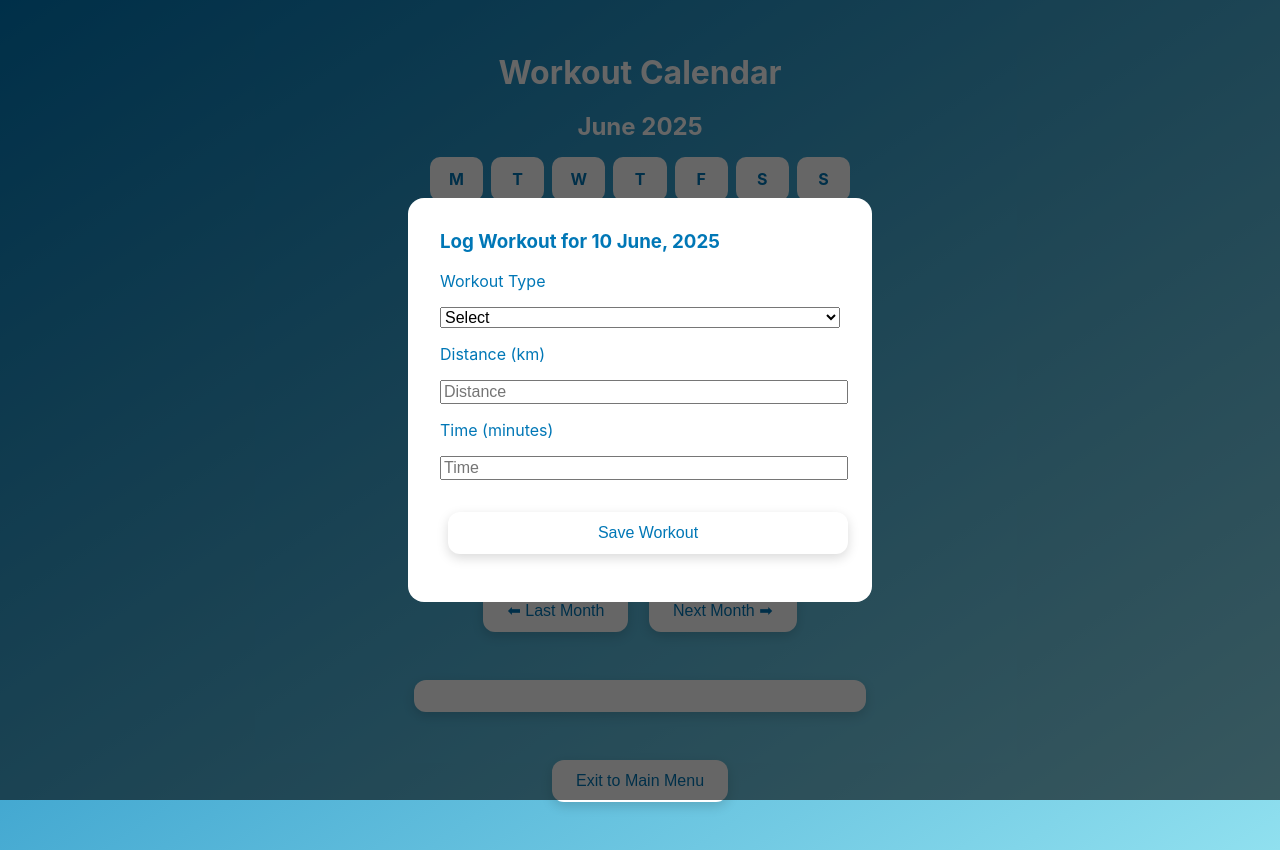
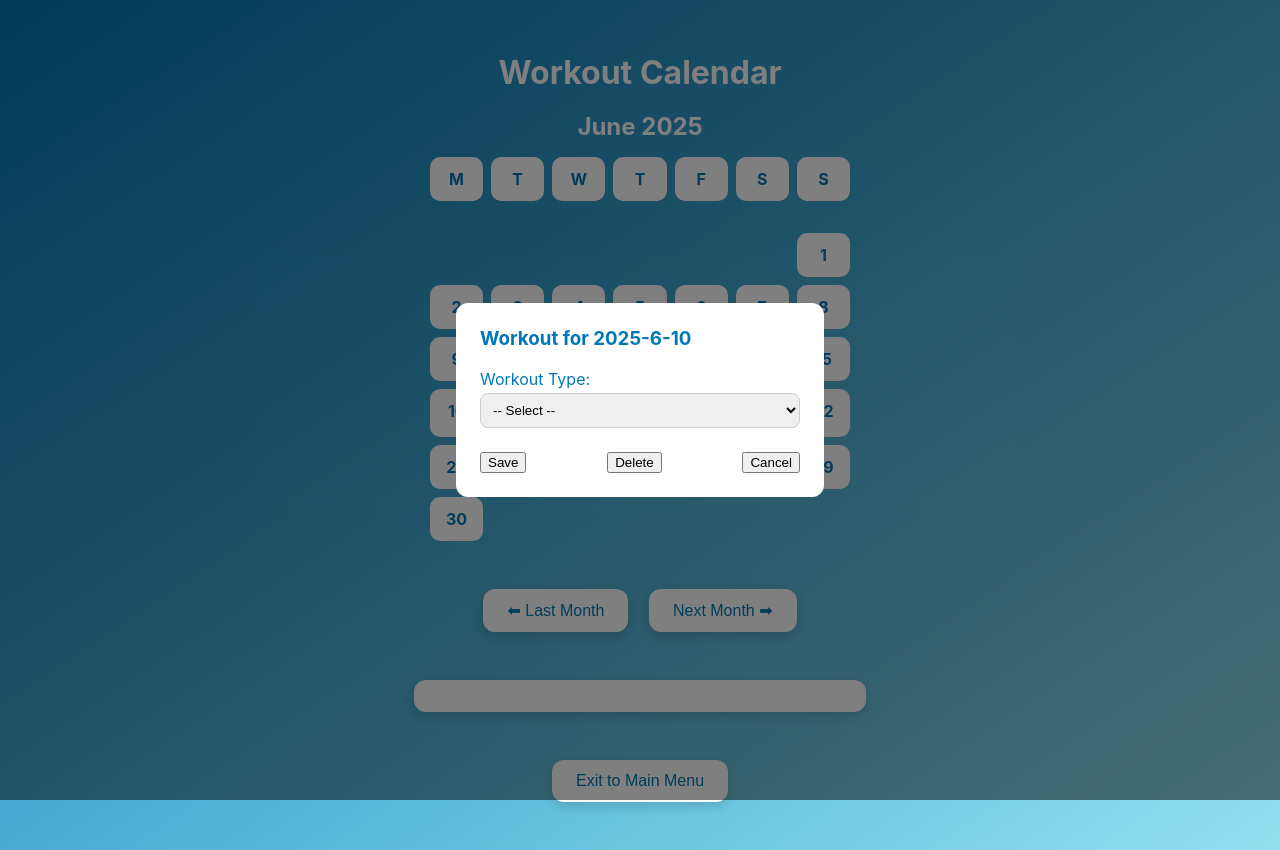
Before and after one commit to aferguson29/Swim-training, a plain HTML site: page calendar.html in a window 1280 px wide. Both pictures are taken after a click on the element "10". Drawn offline with Linux system fonts and the light colour scheme.

Commit message:
Update calendar.html
Added edit/delete of logged workouts.fixed issue with logo

```diff
--- a/calendar.html
+++ b/calendar.html
@@ -34,11 +34,11 @@
       border-radius: 10px;
       padding: 0.75rem;
       font-weight: bold;
-      position: relative;
     }
     .calendar-day {
       cursor: pointer;
       transition: background 0.2s ease;
+      position: relative;
     }
     .calendar-day:hover {
       background: #caf0f8;
@@ -48,7 +48,7 @@
       background: #d0f0fd;
       font-weight: bold;
     }
-    .icon {
+    .emoji {
       position: absolute;
       bottom: 4px;
       right: 4px;
@@ -83,31 +83,39 @@
       left: 0;
       width: 100vw;
       height: 100vh;
-      background: rgba(0, 0, 0, 0.6);
+      background: rgba(0,0,0,0.5);
       display: flex;
       justify-content: center;
       align-items: center;
+      z-index: 1000;
     }
     .modal-content {
       background: white;
       color: #0077b6;
-      padding: 2rem;
-      border-radius: 16px;
+      padding: 1.5rem;
+      border-radius: 12px;
+      max-width: 320px;
       width: 90%;
-      max-width: 400px;
       text-align: left;
     }
     .modal-content h3 {
       margin-top: 0;
     }
-    .modal-content label, .modal-content select, .modal-content input {
+    .modal-content label {
       display: block;
+      margin-top: 1rem;
+    }
+    .modal-content input, .modal-content select {
       width: 100%;
-      margin-bottom: 1rem;
-      font-size: 1rem;
+      padding: 0.5rem;
+      border-radius: 8px;
+      border: 1px solid #ccc;
+      margin-top: 0.25rem;
     }
-    .modal-content button {
-      width: 100%;
+    .modal-content .modal-buttons {
+      display: flex;
+      justify-content: space-between;
+      margin-top: 1.5rem;
     }
   </style>
 </head>
@@ -127,37 +135,39 @@
 
   <button class="button" onclick="location.href='index.html'">Exit to Main Menu</button>
 
-  <div id="modal" class="modal" style="display:none;">
+  <div id="modal" class="modal" style="display:none">
     <div class="modal-content">
-      <h3 id="selectedDateLabel">Log Workout</h3>
-      <label for="workoutType">Workout Type</label>
-      <select id="workoutType" onchange="toggleWorkoutFields()">
-        <option value="">Select</option>
-        <option value="run">Run</option>
-        <option value="bike">Bike</option>
-        <option value="swim">Swim</option>
-        <option value="weights">Weights</option>
-        <option value="hockey">Hockey</option>
+      <h3 id="modalDate"></h3>
+      <label for="workoutType">Workout Type:</label>
+      <select id="workoutType" onchange="toggleFields()">
+        <option value="">-- Select --</option>
+        <option value="run">🏃‍♂️ Run</option>
+        <option value="bike">🚴‍♂️ Bike</option>
+        <option value="swim">🏊‍♂️ Swim</option>
+        <option value="weights">🏋️‍♂️ Weights</option>
+        <option value="hockey">🏑 Hockey</option>
       </select>
 
-      <div id="distanceTimeFields">
-        <label for="distance">Distance (km)</label>
-        <input type="number" id="distance" placeholder="Distance">
-        <label for="duration">Time (minutes)</label>
-        <input type="number" id="duration" placeholder="Time">
+      <div id="distanceFields" style="display:none">
+        <label>Distance (km): <input type="number" id="distanceInput" min="0"></label>
+        <label>Time (min): <input type="number" id="timeInput" min="0"></label>
       </div>
 
-      <div id="weightsFields" style="display:none;">
-        <label for="weightsType">Workout Focus</label>
-        <select id="weightsType">
-          <option value="">Select</option>
-          <option value="push">Push</option>
-          <option value="pull">Pull</option>
-          <option value="legs">Legs</option>
-        </select>
+      <div id="weightsFields" style="display:none">
+        <label>Focus:
+          <select id="weightsFocus">
+            <option value="push">Push</option>
+            <option value="pull">Pull</option>
+            <option value="legs">Legs</option>
+          </select>
+        </label>
       </div>
 
-      <button class="button" onclick="saveWorkout()">Save Workout</button>
+      <div class="modal-buttons">
+        <button onclick="saveWorkout()">Save</button>
+        <button onclick="deleteWorkout()">Delete</button>
+        <button onclick="closeModal()">Cancel</button>
+      </div>
     </div>
   </div>
 
@@ -173,7 +183,7 @@
 
     const monthNames = ["January", "February", "March", "April", "May", "June", "July", "August", "September", "October", "November", "December"];
     let currentDate = new Date();
-    let selectedDay = null;
+    let selectedDate = null;
 
     function updateMonthHeader() {
       document.getElementById('monthHeader').textContent = monthNames[currentDate.getMonth()] + ' ' + currentDate.getFullYear();
@@ -189,17 +199,20 @@
       const offset = firstDay === 0 ? 6 : firstDay - 1;
 
       calendar.innerHTML = '';
-      const stored = JSON.parse(localStorage.getItem('calendarWorkouts')) || [];
+      const workouts = JSON.parse(localStorage.getItem('calendarWorkouts')) || [];
 
       for (let i = 0; i < offset; i++) {
         const emptyCell = document.createElement('div');
         calendar.appendChild(emptyCell);
       }
+
       for (let day = 1; day <= lastDate; day++) {
+        const dateKey = `${year}-${month + 1}-${day}`;
+        const workout = workouts.find(w => w.date === dateKey);
+
         const dayDiv = document.createElement('div');
         dayDiv.className = 'calendar-day';
         dayDiv.textContent = day;
-
         if (
           today.getFullYear() === year &&
           today.getMonth() === month &&
@@ -207,23 +220,20 @@
         ) {
           dayDiv.classList.add('today');
         }
-
-        const dateStr = `${year}-${String(month + 1).padStart(2, '0')}-${String(day).padStart(2, '0')}`;
-        const entry = stored.find(e => e.date === dateStr);
-        if (entry) {
-          const icon = document.createElement('div');
-          icon.className = 'icon';
-          icon.textContent = {
+        if (workout) {
+          const emojiMap = {
             run: '🏃‍♂️',
             bike: '🚴‍♂️',
             swim: '🏊‍♂️',
             weights: '🏋️‍♂️',
             hockey: '🏑'
-          }[entry.type] || '✔';
-          dayDiv.appendChild(icon);
+          };
+          const emoji = document.createElement('div');
+          emoji.className = 'emoji';
+          emoji.textContent = emojiMap[workout.type];
+          dayDiv.appendChild(emoji);
         }
-
-        dayDiv.onclick = () => openModal(day);
+        dayDiv.onclick = () => openModal(dateKey, workout);
         calendar.appendChild(dayDiv);
       }
     }
@@ -234,49 +244,67 @@
       generateCalendar();
     }
 
-    function openModal(day) {
-      selectedDay = new Date(currentDate.getFullYear(), currentDate.getMonth(), day);
-      const month = currentDate.getMonth();
-      const year = currentDate.getFullYear();
-      document.getElementById('selectedDateLabel').textContent = `Log Workout for ${day} ${monthNames[month]}, ${year}`;
+    function openModal(dateKey, workout) {
+      selectedDate = dateKey;
+      document.getElementById('modalDate').textContent = `Workout for ${dateKey}`;
       document.getElementById('modal').style.display = 'flex';
+
+      if (workout) {
+        document.getElementById('workoutType').value = workout.type;
+        toggleFields();
+        document.getElementById('distanceInput').value = workout.distance || '';
+        document.getElementById('timeInput').value = workout.time || '';
+        document.getElementById('weightsFocus').value = workout.focus || 'push';
+      } else {
+        document.getElementById('workoutType').value = '';
+        document.getElementById('distanceInput').value = '';
+        document.getElementById('timeInput').value = '';
+        document.getElementById('weightsFocus').value = 'push';
+        toggleFields();
+      }
     }
 
-    function closeModal() {
-      document.getElementById('modal').style.display = 'none';
-      document.getElementById('workoutType').value = '';
-      document.getElementById('distance').value = '';
-      document.getElementById('duration').value = '';
-      document.getElementById('weightsType').value = '';
-    }
-
-    function toggleWorkoutFields() {
+    function toggleFields() {
       const type = document.getElementById('workoutType').value;
-      document.getElementById('distanceTimeFields').style.display = ['run','bike','swim'].includes(type) ? 'block' : 'none';
+      document.getElementById('distanceFields').style.display = ['run','bike','swim'].includes(type) ? 'block' : 'none';
       document.getElementById('weightsFields').style.display = type === 'weights' ? 'block' : 'none';
     }
 
     function saveWorkout() {
       const type = document.getElementById('workoutType').value;
-      const distance = document.getElementById('distance').value;
-      const duration = document.getElementById('duration').value;
-      const weightsType = document.getElementById('weightsType').value;
+      const distance = parseFloat(document.getElementById('distanceInput').value);
+      const time = parseFloat(document.getElementById('timeInput').value);
+      const focus = document.getElementById('weightsFocus').value;
 
-      const log = {
-        date: selectedDay.toISOString().split('T')[0],
-        type,
-        distance: ['run','bike','swim'].includes(type) ? distance : null,
-        duration: ['run','bike','swim'].includes(type) ? duration : null,
-        weightsFocus: type === 'weights' ? weightsType : null
-      };
+      const newWorkout = { date: selectedDate, type };
+      if (['run','bike','swim'].includes(type)) {
+        newWorkout.distance = distance;
+        newWorkout.time = time;
+      }
+      if (type === 'weights') {
+        newWorkout.focus = focus;
+      }
 
-      const existingLogs = JSON.parse(localStorage.getItem('calendarWorkouts')) || [];
-      existingLogs.push(log);
-      localStorage.setItem('calendarWorkouts', JSON.stringify(existingLogs));
+      const workouts = JSON.parse(localStorage.getItem('calendarWorkouts')) || [];
+      const updated = workouts.filter(w => w.date !== selectedDate);
+      updated.push(newWorkout);
+      localStorage.setItem('calendarWorkouts', JSON.stringify(updated));
 
       closeModal();
-      alert('Workout saved!');
       generateCalendar();
+    }
+
+    function deleteWorkout() {
+      const workouts = JSON.parse(localStorage.getItem('calendarWorkouts')) || [];
+      const updated = workouts.filter(w => w.date !== selectedDate);
+      localStorage.setItem('calendarWorkouts', JSON.stringify(updated));
+
+      closeModal();
+      generateCalendar();
+    }
+
+    function closeModal() {
+      document.getElementById('modal').style.display = 'none';
     }
 
     updateMonthHeader();
```
